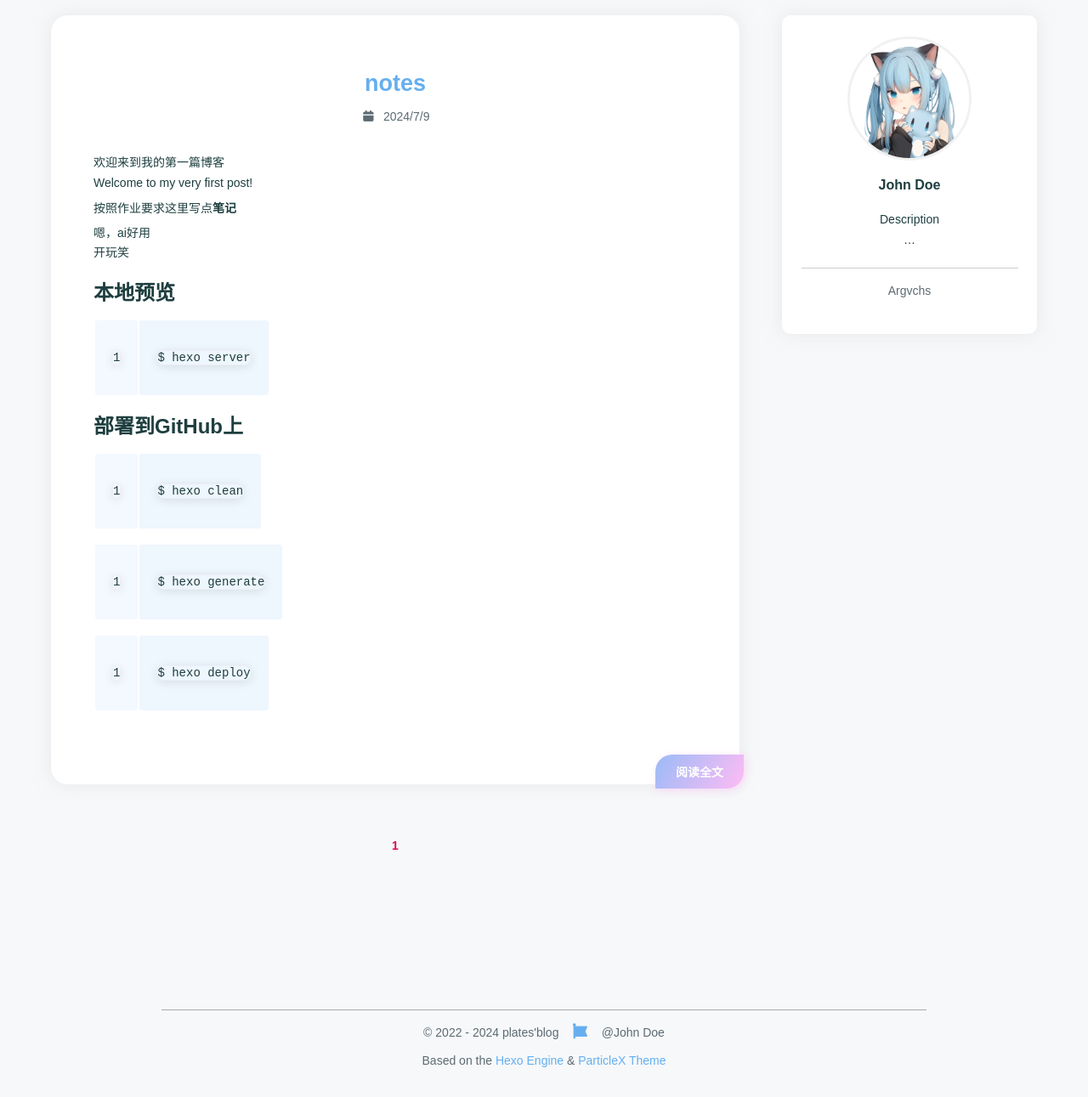
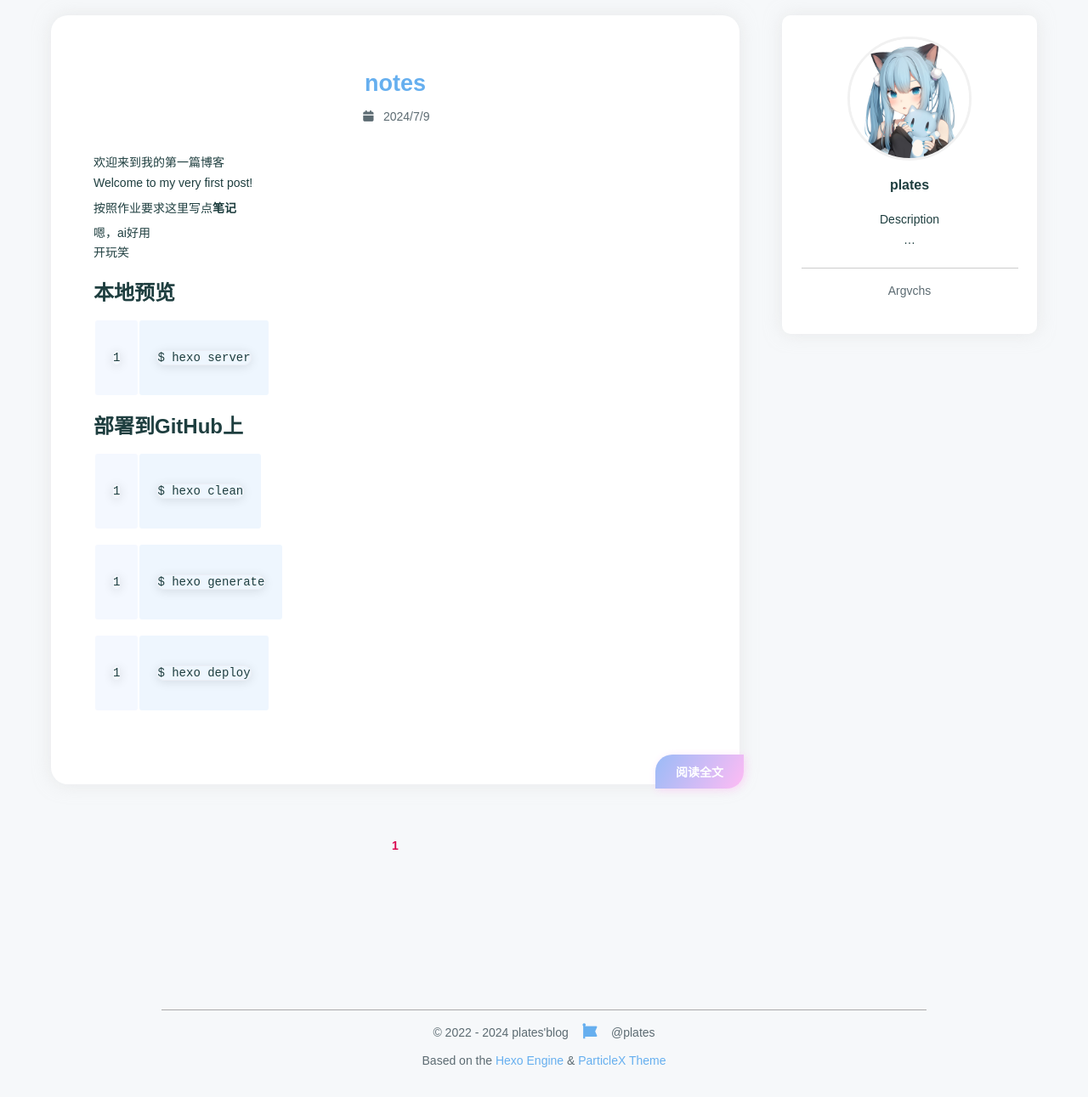
Before and after one commit to yiduipanzi/yiduipanzi.github.io, a plain HTML site: page index.html in a window 1280 px wide. Shown: the part 802-2093 px from the top of the page at 85% size. Drawn offline with nearby package versions, Linux system fonts and the light colour scheme; a script that the page names is missing; a web font is replaced by a local one.

Commit message:
Site updated: 2024-07-09 10:40:22

```diff
--- a/index.html
+++ b/index.html
@@ -4,7 +4,7 @@
 <head>
     <meta charset="utf-8" />
     <title>plates&#39;blog</title>
-    <meta name="author" content="John Doe" />
+    <meta name="author" content="plates" />
     <meta name="description" content="不知道写什么但是祝你快乐" />
     <meta name="keywords" content="" />
     <meta
@@ -235,7 +235,7 @@
         <div class="avatar">
             <img src="/images/avatar.jpg" alt="avatar" />
         </div>
-        <div class="name">John Doe</div>
+        <div class="name">plates</div>
         <div class="description">
             <p>Description<br>…</p>
 
@@ -265,7 +265,7 @@
             <span id="footer-icon">
                 <i class="fa-solid fa-font-awesome fa-fw"></i>
             </span>
-            &commat;John Doe
+            &commat;plates
         </div>
         <div>
             Based on the <a target="_blank" rel="noopener" href="https://hexo.io">Hexo Engine</a> &amp;
```
Also changed, not shown: 2024/07/09/notes/index.html (+2 -2 lines), archives/2024/07/index.html (+2 -2 lines), archives/2024/index.html (+2 -2 lines), archives/index.html (+2 -2 lines).
